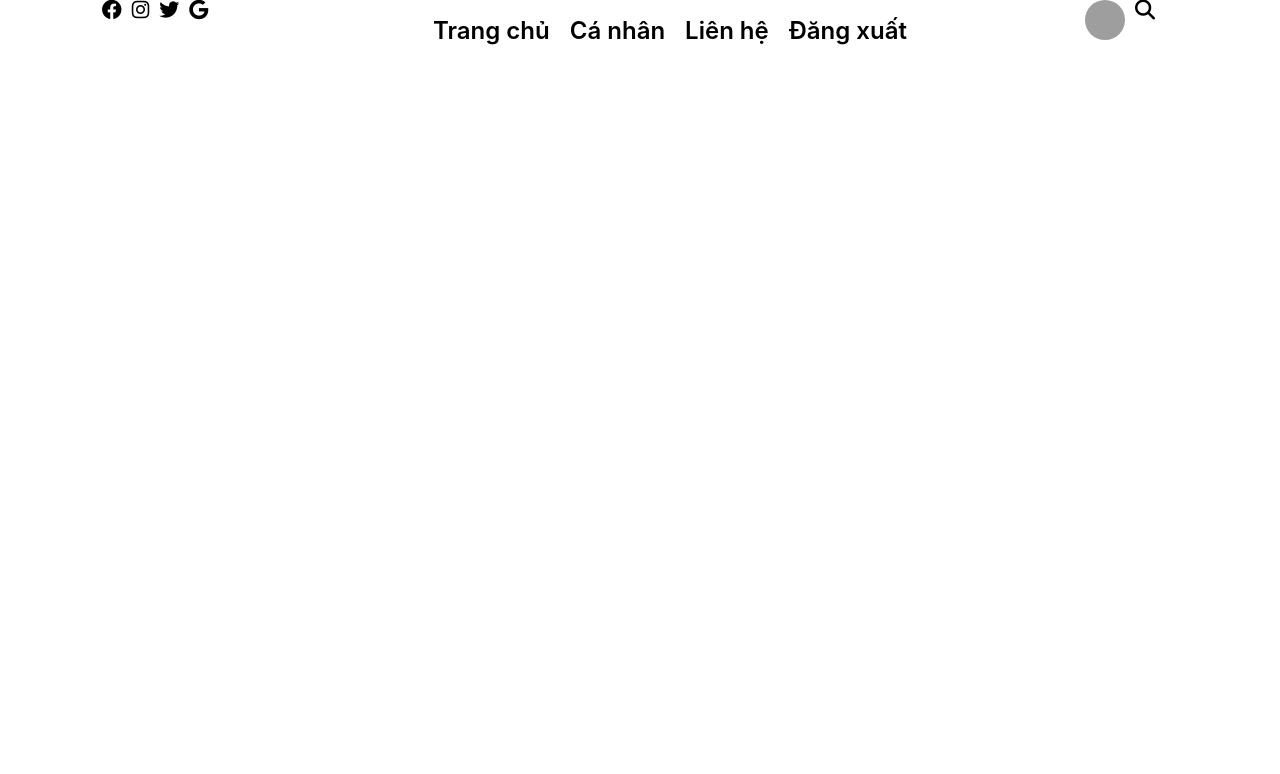
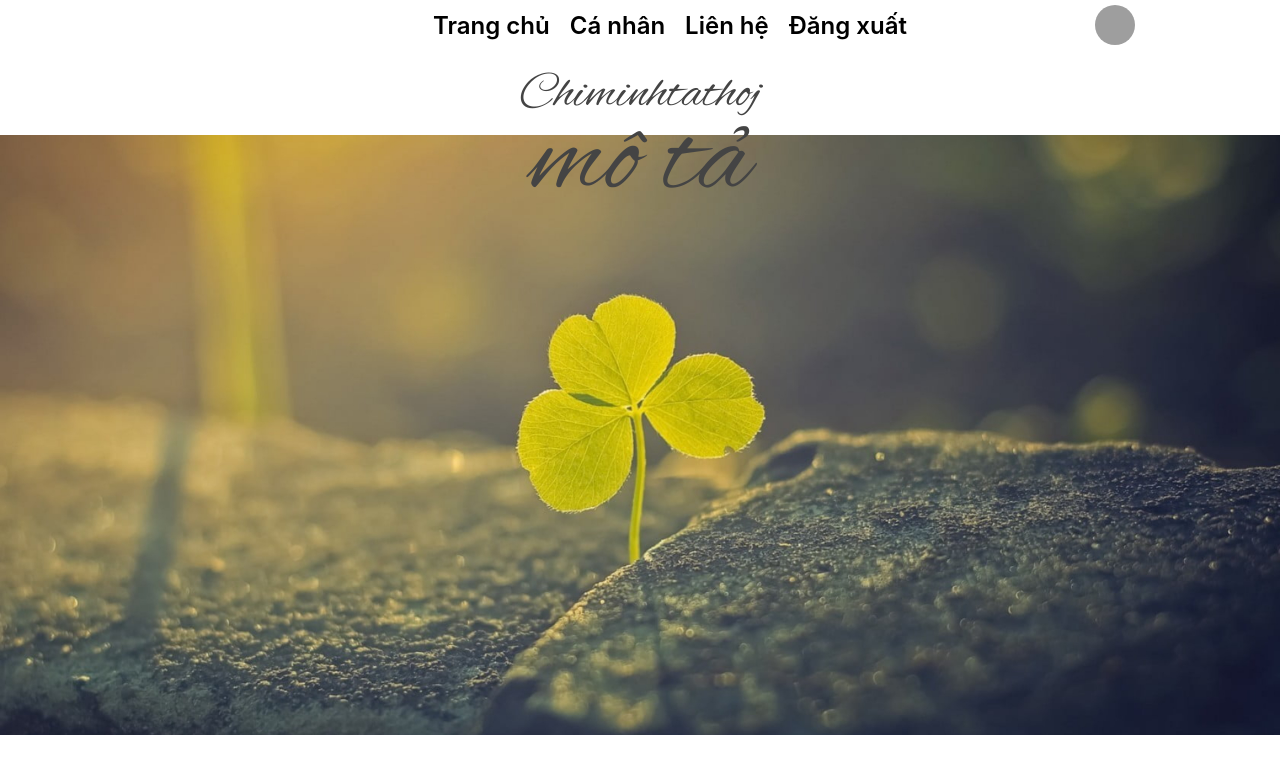
Before and after one commit to chiminhtathoj/my-blog, a React (Create React App) app: page / in a window 1280 px wide. Shown: the top 774 px of the page. Built offline with nearby package versions, Linux system fonts and the light colour scheme; grey boxes are pictures that could not be loaded.

Commit message:
create react header

```diff
--- a/public/index.html
+++ b/public/index.html
@@ -15,12 +15,8 @@
   <link rel="manifest" href="%PUBLIC_URL%/manifest.json" />
   <link rel="preconnect" href="https://fonts.googleapis.com">
   <link rel="preconnect" href="https://fonts.gstatic.com" crossorigin>
-  <link
-    href="https://fonts.googleapis.com/css2?family=Merriweather:wght@300&family=Source+Sans+Pro:wght@600&display=swap"
+  <link href="https://fonts.googleapis.com/css2?family=Alex+Brush&family=Source+Sans+Pro:wght@600&display=swap"
     rel="stylesheet">
-  <link rel="stylesheet" href="https://cdnjs.cloudflare.com/ajax/libs/font-awesome/6.1.1/css/all.min.css"
-    integrity="sha512-KfkfwYDsLkIlwQp6LFnl8zNdLGxu9YAA1QvwINks4PhcElQSvqcyVLLD9aMhXd13uQjoXtEKNosOWaZqXgel0g=="
-    crossorigin="anonymous" referrerpolicy="no-referrer" />
   <!--
       Notice the use of %PUBLIC_URL% in the tags above.
       It will be replaced with the URL of the `public` folder during the build.
--- a/src/App.js
+++ b/src/App.js
@@ -1,9 +1,12 @@
 import React from "react";
 import TopBar from "./Topbar/Topbar"
+import Home from "./Pages/Home/Home";
 function App() {
   return (
-    <TopBar/>
-
+    <>
+      <TopBar />
+      <Home />
+    </>
   );
 }
 
--- /dev/null
+++ b/src/Header/Header.js
@@ -0,0 +1,20 @@
+import "./Header.scss"
+import imgheader from '../assets/imgHeader.jpg';
+const Header = () => {
+    return (
+        <div className="header">
+            <div className="header-title">
+
+                <span className="header-title-small">
+                    Chiminhtathoj
+                </span>
+                <span className="header-title-large">
+                    mô tả
+                </span>
+
+            </div>
+            <img className="header-title-img" src={imgheader} alt="img header" />
+        </div>
+    )
+}
+export default Header
--- /dev/null
+++ b/src/Header/Header.scss
@@ -0,0 +1,28 @@
+.header {
+    .header-title {
+        display: flex;
+        flex-direction: column;
+        align-items: center;
+        font-family: 'Alex Brush', cursive;
+        font-size: x-large;
+        color: #444;
+        //position: absolute;
+        .header-title-large {
+            position: absolute;
+            top: 11%;
+            font-size: 120px;
+            font-weight:200 ;
+        }
+        .header-title-small {
+            position: absolute;
+            font-size: 50px;
+            top: 8%;
+        }
+    }
+    .header-title-img {
+        width: 100%;
+        height:75vh;
+        margin-top: 85px;
+        object-fit: cover;
+    }
+}
--- /dev/null
+++ b/src/Pages/Home/Home.js
@@ -0,0 +1,11 @@
+import "./Home.scss"
+import Header from "../../Header/Header"
+const Home = () => {
+    return (
+        <>
+            <Header />
+        </>
+    )
+}
+
+export default Home
--- a/src/Topbar/Topbar.scss
+++ b/src/Topbar/Topbar.scss
@@ -10,6 +10,7 @@ $font-size:20px;
     .top-left,.top-right {
         display: flex;
         justify-content: center;
+        align-items: center;
 
         .top-right-avatar{
             vertical-align: middle;
@@ -33,11 +34,13 @@ $font-size:20px;
 
     }
     .top-center{
+        display: flex;
+        justify-content: center;
         .top-center-list{
             display: flex;
             list-style: none;
-            justify-content: center;
-
+            align-items: center;
+            margin: 0;
             .top-list-item{
                 font-size: calc( 1.2 * #{$font-size});
                 margin-left: 20px;
```
Also changed, not shown: src/Pages/Home/Home.scss (added), src/assets/imgHeader.jpg (added).
